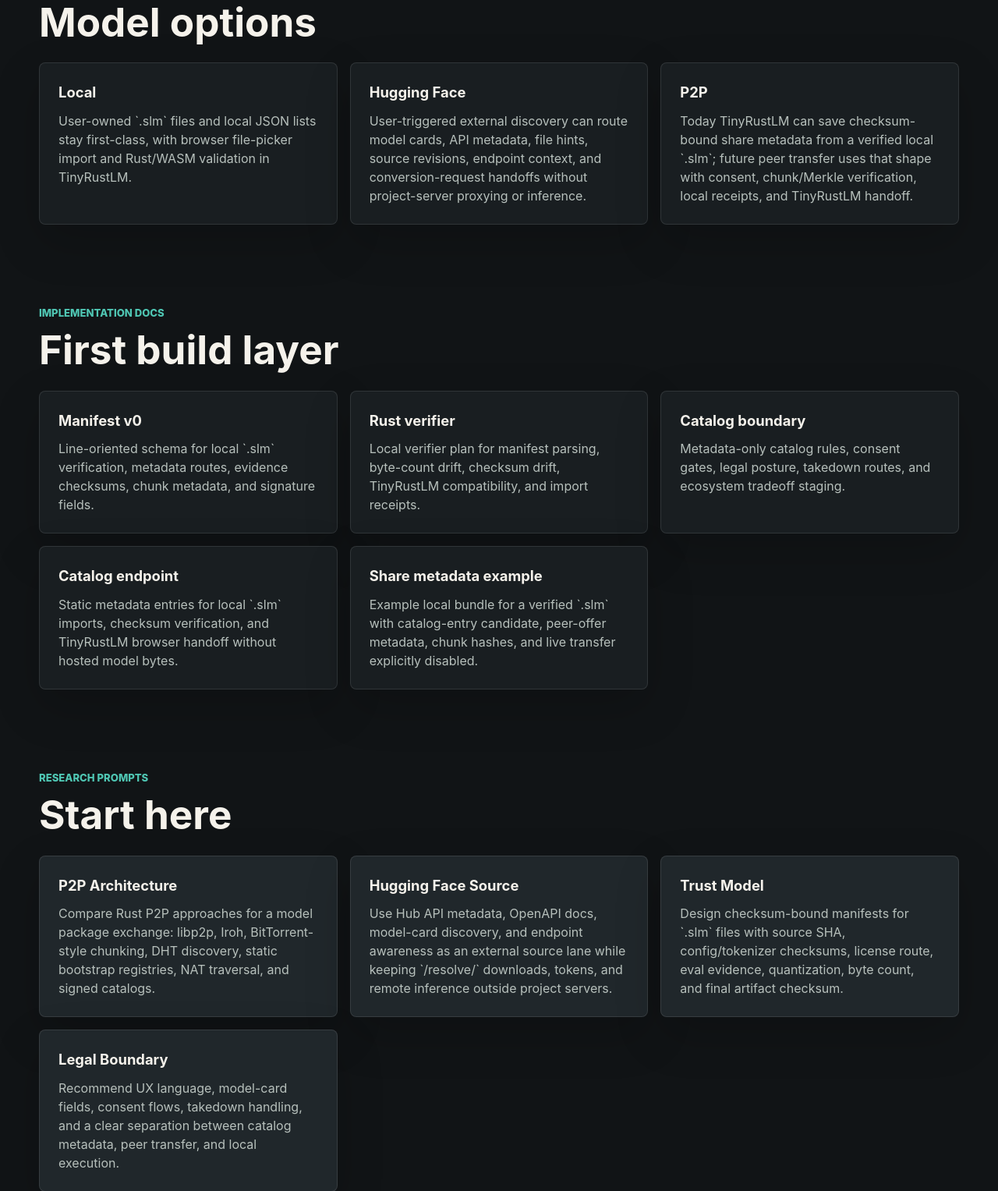
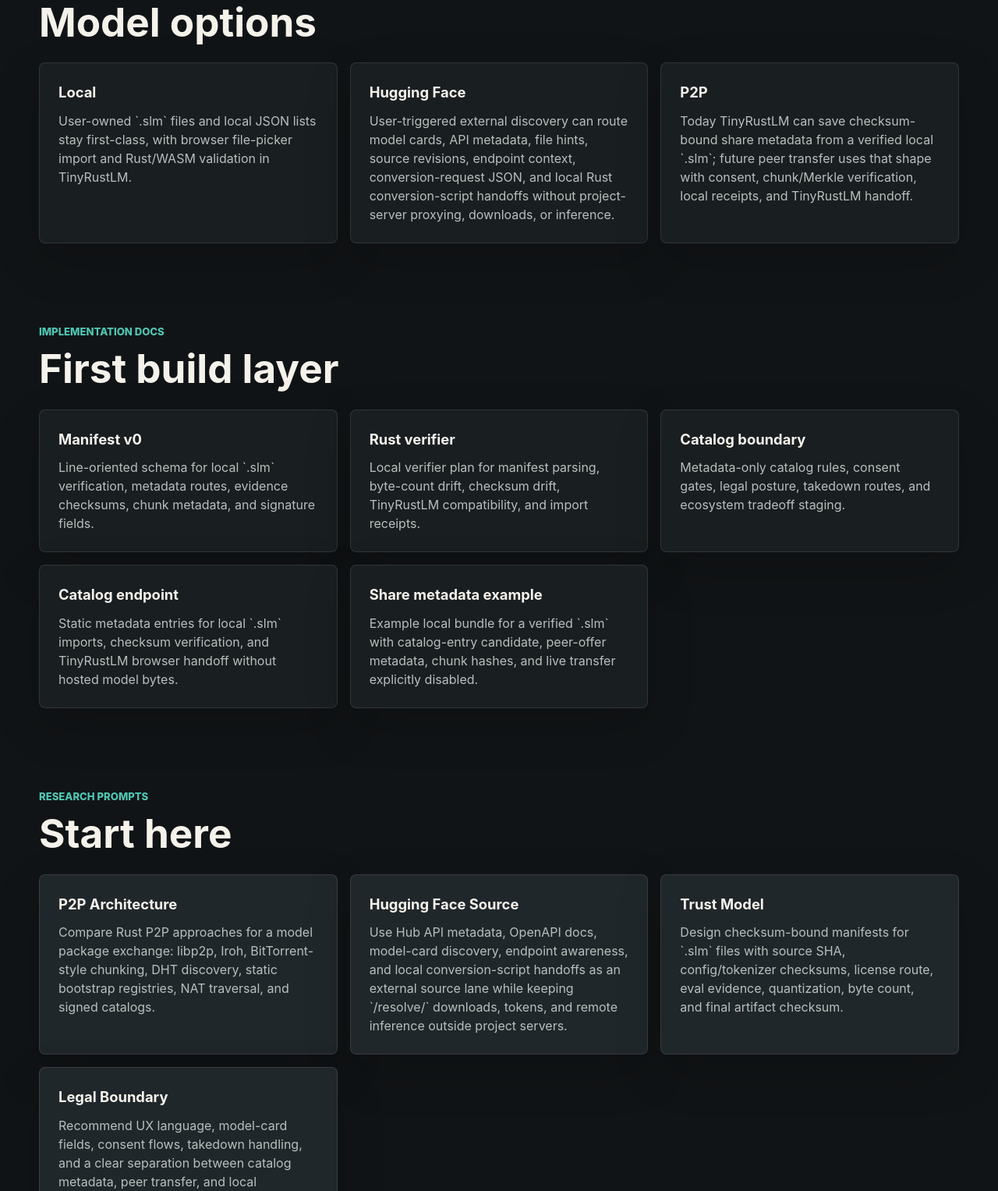
Before and after one commit to MichaelKappel/MiniModel.org, a plain HTML site: page index.html in a window 1280 px wide. Shown: the part 2177-3704 px from the top of the page at 78% size. Drawn offline with Linux system fonts and the light colour scheme.

Commit message:
Document Hugging Face conversion script handoff

```diff
--- a/index.html
+++ b/index.html
@@ -121,7 +121,7 @@
         </a>
         <a href="docs/catalog-boundary.md">
           <h3>Hugging Face</h3>
-          <p>User-triggered external discovery can route model cards, API metadata, file hints, source revisions, endpoint context, and conversion-request handoffs without project-server proxying or inference.</p>
+          <p>User-triggered external discovery can route model cards, API metadata, file hints, source revisions, endpoint context, conversion-request JSON, and local Rust conversion-script handoffs without project-server proxying, downloads, or inference.</p>
         </a>
         <a href="docs/verifier-mvp.md">
           <h3>P2P</h3>
@@ -171,7 +171,7 @@
         </article>
         <article>
           <h3>Hugging Face Source</h3>
-          <p>Use Hub API metadata, OpenAPI docs, model-card discovery, and endpoint awareness as an external source lane while keeping `/resolve/` downloads, tokens, and remote inference outside project servers.</p>
+          <p>Use Hub API metadata, OpenAPI docs, model-card discovery, endpoint awareness, and local conversion-script handoffs as an external source lane while keeping `/resolve/` downloads, tokens, and remote inference outside project servers.</p>
         </article>
         <article>
           <h3>Trust Model</h3>
```
Also changed, not shown: 4 other files.
